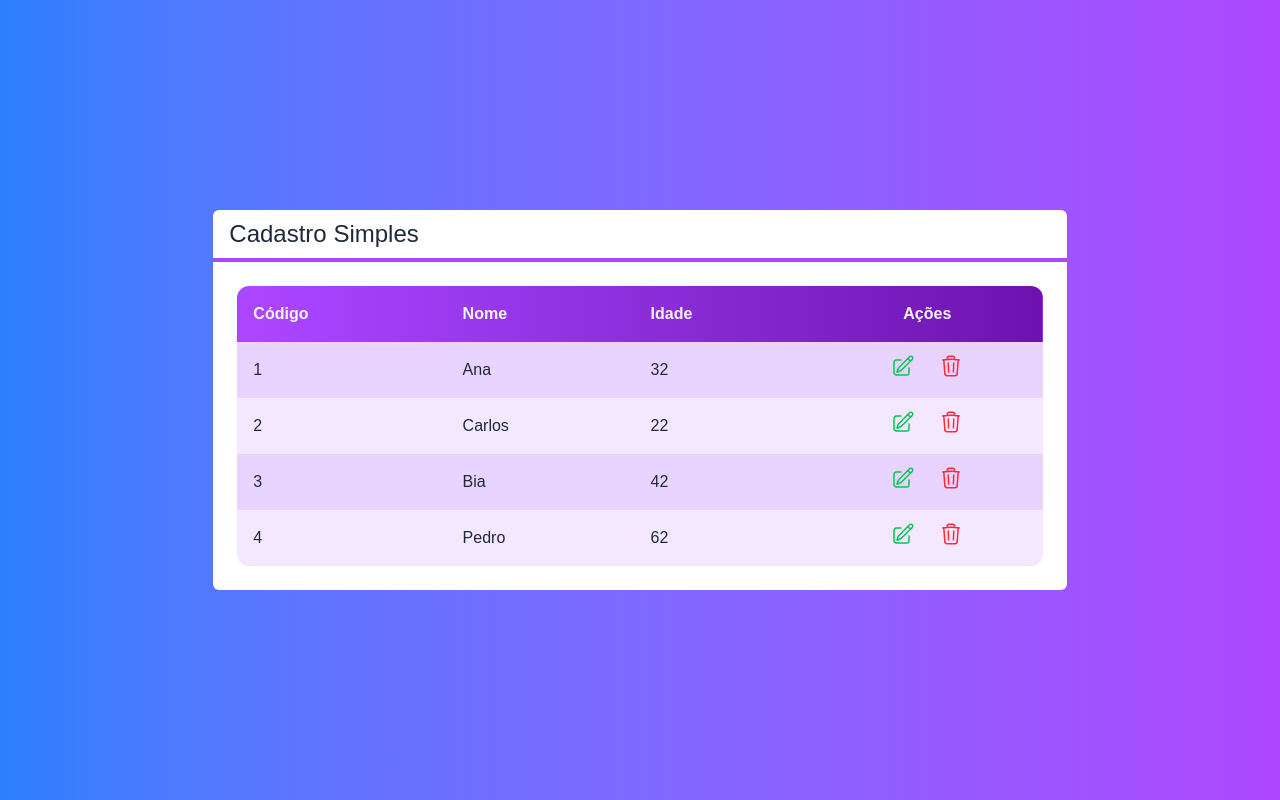
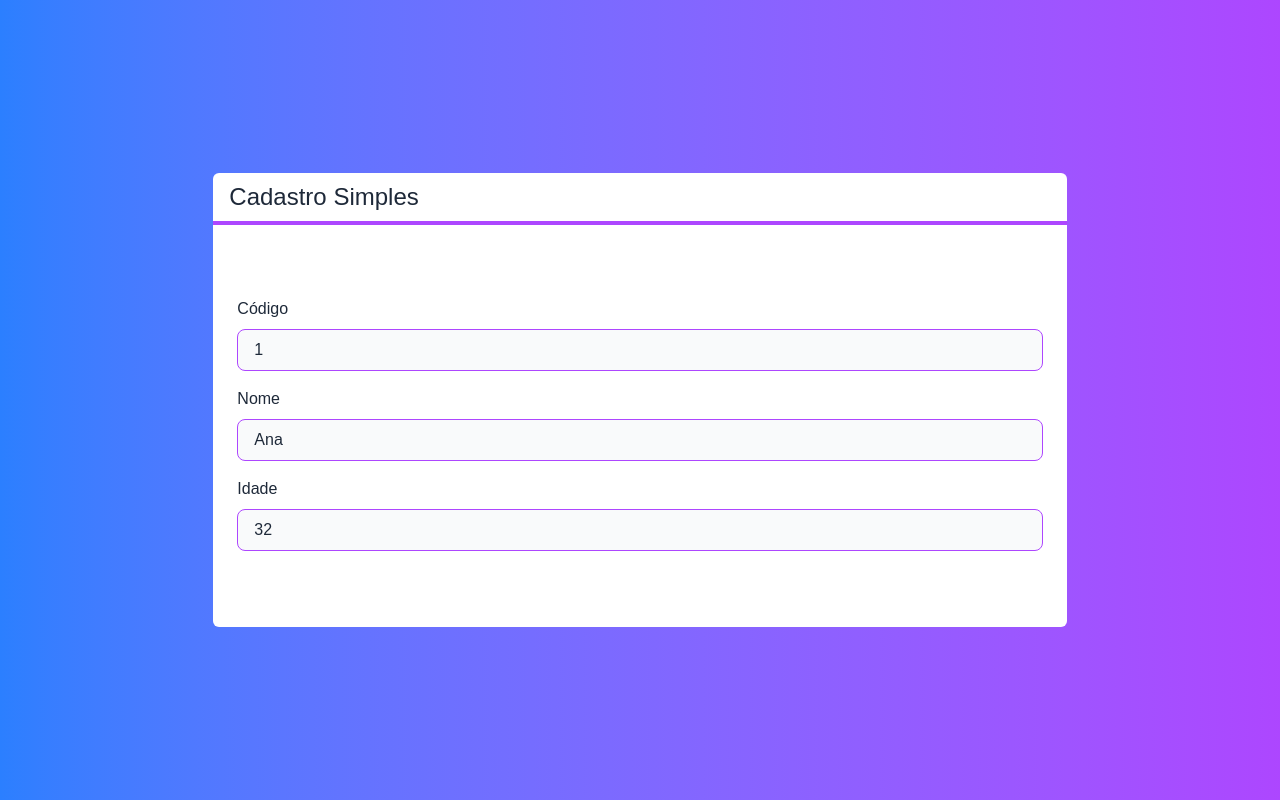
Before and after one commit to PomboObeso/next-crud, a Next.js app: page / in a window 1280 px wide. Built offline with nearby package versions, Linux system fonts and the light colour scheme.

Commit message:
Componente Formulario + Inputs

```diff
--- /dev/null
+++ b/src/components/Botao.tsx
@@ -0,0 +1,18 @@
+interface BotaoProps {
+    cor?: 'green' | 'blue' |'gray'
+    className?: string
+    children: any
+}
+
+export default function Botao(props: BotaoProps) {
+    const cor = props.cor ? props.cor : 'blue'
+    return (
+        <button className= {`
+            bg-linear-to-r from-${cor}-400 to-${cor}-600 text-white
+            px-4 py-2 rounded-md
+            ${props.className}
+        `}>
+            {props.children}
+        </button>
+    )
+}
--- /dev/null
+++ b/src/components/Entrada.tsx
@@ -0,0 +1,29 @@
+interface EntradaProps {
+    tipo?: 'text' | 'number'
+    texto: string
+    valor: any
+    somenteLeitura?: boolean
+    className?: string
+    valorAlterado?: (valor : any) => void
+}
+
+export default function Entrada(props: EntradaProps) {
+    return (
+        <div className={`flex  flex-col ${props.className}`}>
+            <label className="mb-2">
+                {props.texto}
+            </label>
+            <input
+                type={props.tipo ?? 'text'}
+                value={props.valor}
+                readOnly={props.somenteLeitura}
+                onChange={e => props.valorAlterado?.(e.target.value)}
+                className={`
+                    border border-purple-500 rounded-lg
+                    focus: outline-none bg-gray-50
+                    px-4 py-2 ${props.somenteLeitura ? '' : 'focus:bg-white'}
+                `}
+            />
+        </div>
+    )
+}
--- /dev/null
+++ b/src/components/Formulario.tsx
@@ -0,0 +1,39 @@
+import { useState } from "react";
+import Entrada from "./Entrada";
+import Cliente from "@/core/Cliente";
+import Botao from "./Botao";
+
+interface FormularioProps {
+    cliente: Cliente
+}
+
+export default function Formulario(props: FormularioProps) {
+    const id = props.cliente?.id
+    const [nome, setNome] = useState(props.cliente?.nome ?? '')
+    const [idade, setIdade] = useState(props.cliente?.idade ?? 0)
+    return (
+        <div>
+            {id ? (
+                <Entrada somenteLeitura texto="Código" valor={id} className="mb-4"/>
+            ) : false }
+            <Entrada
+                texto="Nome"
+                valor={nome}
+                valorAlterado={setNome}
+                className="mb-4"
+            />
+            <Entrada
+                texto="Idade"
+                tipo="number"
+                valor={idade}
+                valorAlterado={setIdade}
+            />
+            <div className="flex justify-end mt-3">
+                <Botao className="mr-2">
+                    {id ? 'Alterar' : 'Salvar'}
+                </Botao>
+                <Botao> Cancelar </Botao>
+            </div>
+        </div>
+    )
+}
--- a/src/pages/index.tsx
+++ b/src/pages/index.tsx
@@ -1,3 +1,5 @@
+import Botao from "@/components/Botao";
+import Formulario from "@/components/Formulario";
 import Layout from "@/components/Layout";
 import Tabela from "@/components/Tabela";
 import Cliente from "@/core/Cliente";
@@ -22,10 +24,14 @@
   return (
     <div className="flex h-screen justify-center items-center bg-linear-to-r from-blue-500 to-purple-500 text-white">
       <Layout titulo="Cadastro Simples">
-        <Tabela clientes={clientes}
+        <div className="flex justify-end">
+          <Botao cor="green" className="mb-2">Novo Cliente</Botao>
+        </div>
+        {/* <Tabela clientes={clientes}
           clienteSelecionado={clienteSelecionado}
           clienteExcluido={clienteExcluido}
-        />
+        /> */}
+        <Formulario cliente={clientes[0]}/>
       </Layout>
     </div>
   );
```
